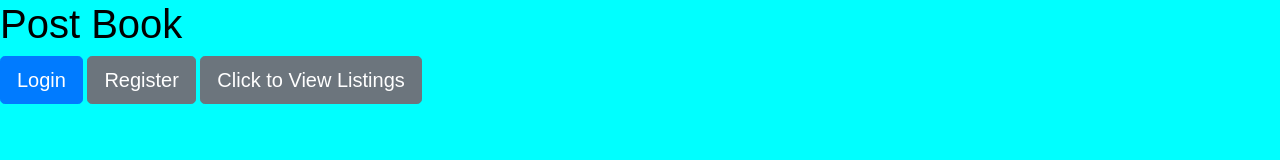
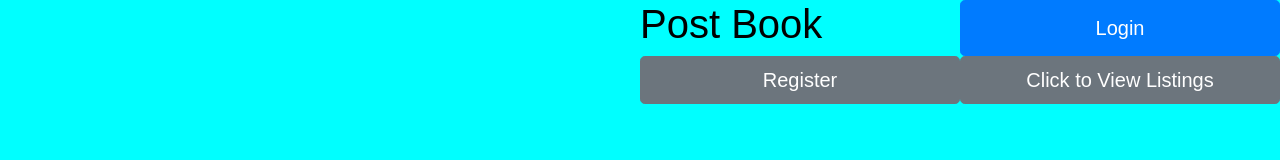
Before and after one commit to tpadilla10117/strangersThings-PostBook-, a plain HTML site: page landing.html in a window 1280 px wide. Drawn offline with nearby package versions, Linux system fonts and the light colour scheme; no server answers.

Commit message:
Update landing.css

```diff
--- a/landing.css
+++ b/landing.css
@@ -10,3 +10,18 @@ body {
     color: black;
     font-family: "Fjalla One", Arial;
   }
+
+#app {
+  display: grid;
+  grid-template-columns: 1fr 1fr;
+}
+
+.overlay {
+  display: grid;
+  grid-template-columns: 1fr 1fr;
+}
+
+#side-pane {
+  display: grid;
+  grid-template-columns: 1fr 1fr
+}
```
